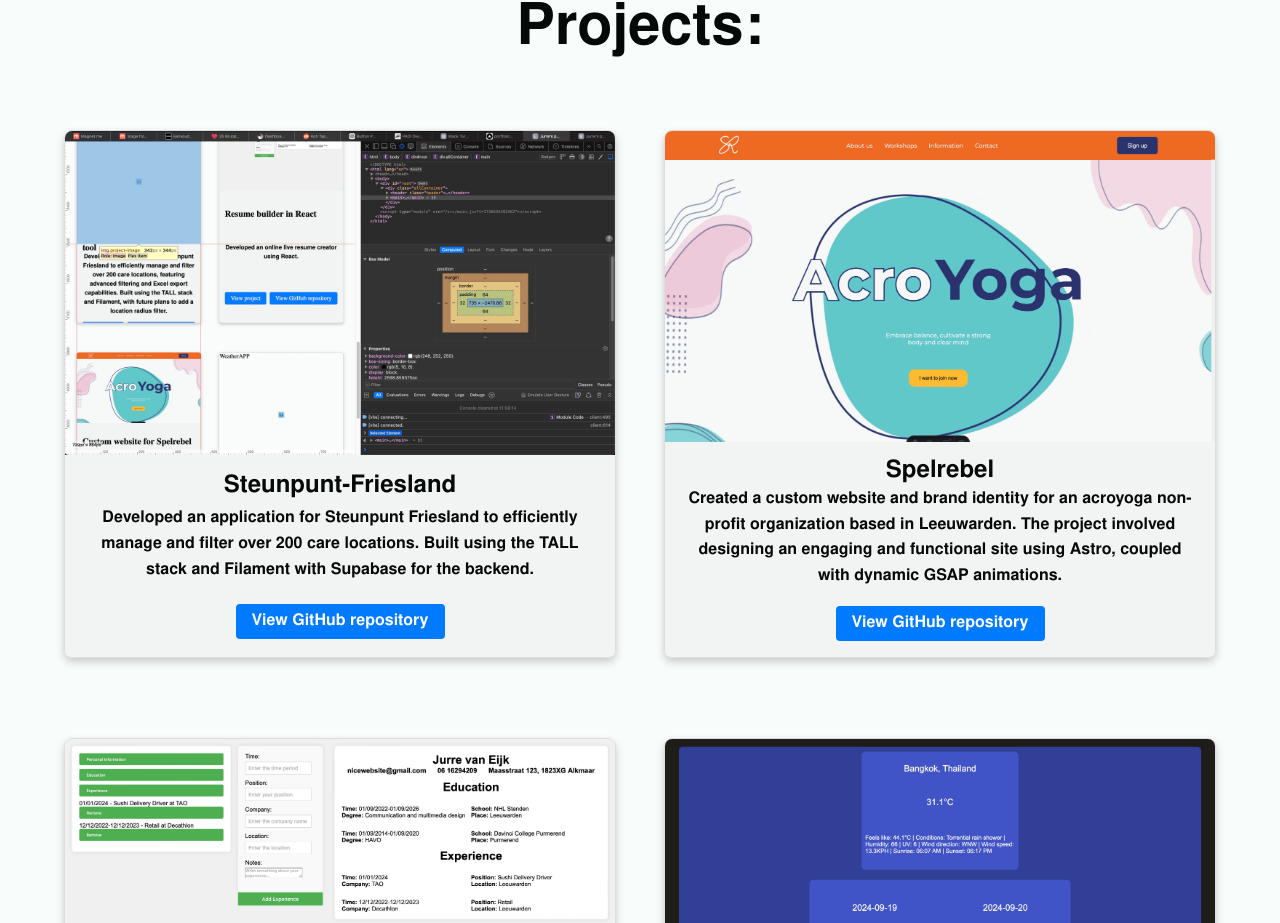
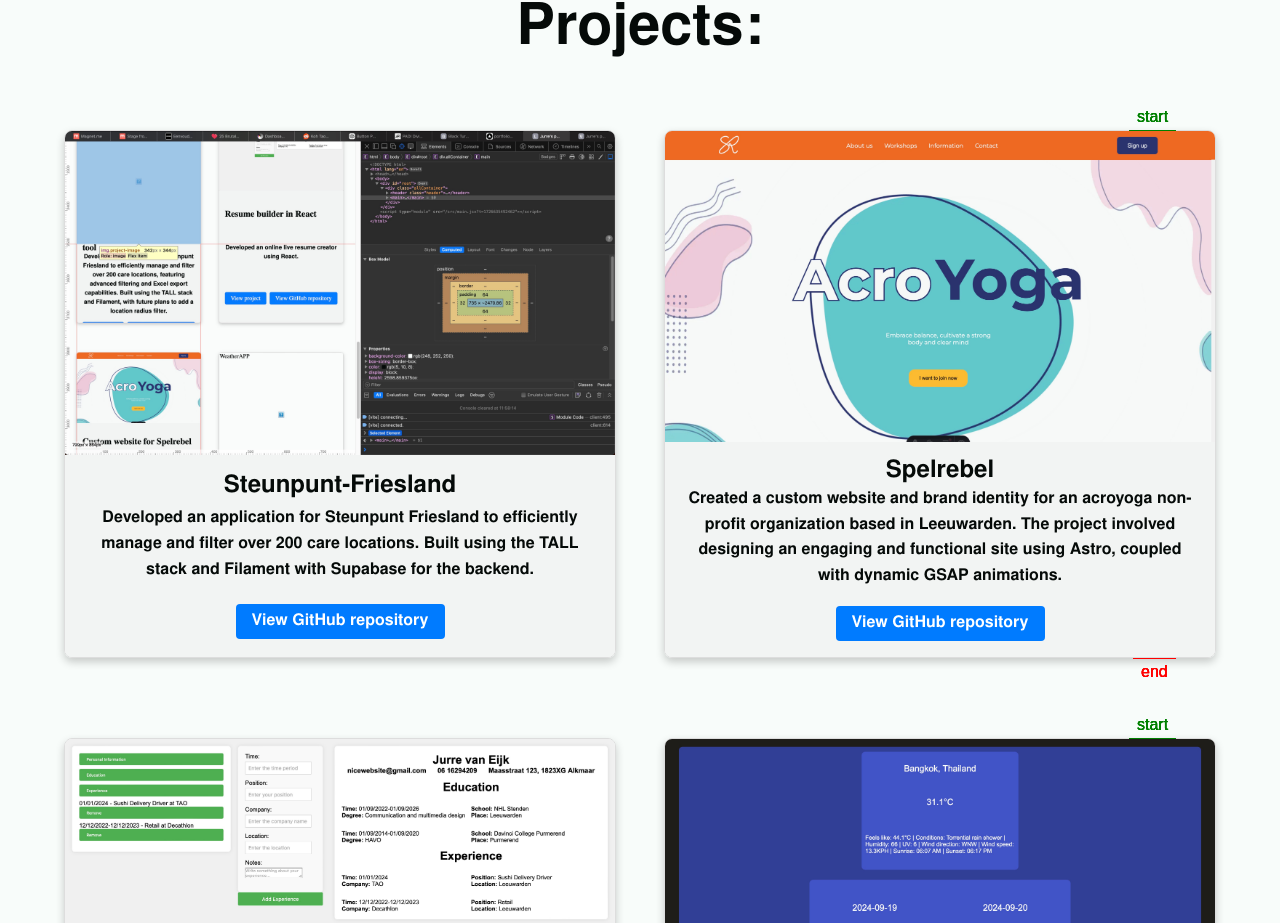
Before and after one commit to JurrevE/portfolio, a React (Vite) app: page / in a window 1280 px wide. Shown: the part 1877-2800 px from the top of the page. Built offline with nearby package versions, Linux system fonts and the light colour scheme.

Commit message:
gsap animations

```diff
--- a/src/MainContent.css
+++ b/src/MainContent.css
@@ -77,8 +77,10 @@ section p {
 }
 
 .project:hover {
-	transform: scale(1.05); /* Scale up the project div slightly */
-	box-shadow: 0 8px 16px rgba(0, 0, 0, 0.3); /* Larger shadow on hover */
+	transform: scale(
+		1.05
+	) !important; /* Use !important to ensure the hover effect applies */
+	box-shadow: 0 4px 8px rgba(0, 0, 0, 0.2) !important;
 }
 
 .project-image {
@@ -134,6 +136,7 @@ section p {
 	display: grid;
 	grid-template-columns: 1fr;
 	gap: 2rem;
+	margin-bottom: 5rem;
 }
 
 .projectsh2 {
--- a/src/assets/MainContent.jsx
+++ b/src/assets/MainContent.jsx
@@ -1,7 +1,11 @@
-import React from "react";
+import React, { useEffect } from "react";
 import "../App.css";
 import "../MainContent.css";
-import Project from "./Project";
+import { gsap } from "gsap";
+import { ScrollTrigger } from "gsap/ScrollTrigger";
+import Project from "./Project"; // Assuming you have a Project component
+
+gsap.registerPlugin(ScrollTrigger);
 
 function MainContent() {
 	const projectData = [
@@ -10,33 +14,56 @@ function MainContent() {
 			description:
 				"Developed an application for Steunpunt Friesland to efficiently manage and filter over 200 care locations. Built using the TALL stack and Filament with Supabase for the backend.",
 			imageSrc: "/placeholder.jpg",
-			projectLink: "https://www.yourproject1.com", // Correct project link
-			repoLink: "https://github.com/JurrevE/Steunpunt-Friesland", // GitHub link
+			projectLink: "https://www.yourproject1.com",
+			repoLink: "https://github.com/JurrevE/Steunpunt-Friesland",
 		},
 		{
 			title: "Spelrebel",
 			description:
 				"Created a custom website and brand identity for an acroyoga non-profit organization based in Leeuwarden. The project involved designing an engaging and functional site using Astro, coupled with dynamic GSAP animations.",
 			imageSrc: "/spelrebel.jpg",
-			projectLink: "https://youtu.be/A0YOL5Jo0Vo", // Correct project link
-			repoLink: "https://github.com/JurrevE/spelrebel", // GitHub link
+			projectLink: "https://youtu.be/A0YOL5Jo0Vo",
+			repoLink: "https://github.com/JurrevE/spelrebel",
 		},
 		{
 			title: "Resume creator",
 			description: "Developed an online live resume creator using React.",
 			imageSrc: "/CVgood.jpg",
-			projectLink: "https://cv-builder-two-roan.vercel.app", // Correct project link
-			repoLink: "https://github.com/JurrevE/CV-builder", // GitHub link
+			projectLink: "https://cv-builder-two-roan.vercel.app",
+			repoLink: "https://github.com/JurrevE/CV-builder",
 		},
 		{
 			title: "WeatherAPP",
 			description:
 				"Developed a weather app using the Free Weather API, built using vanilla HTML, CSS, and Javascript.",
 			imageSrc: "/weatherapp.jpg",
-			projectLink: "https://weatherapp-one-orcin.vercel.app", // Correct project link
-			repoLink: "https://github.com/JurrevE/weatherapp", // GitHub link
+			projectLink: "https://weatherapp-one-orcin.vercel.app",
+			repoLink: "https://github.com/JurrevE/weatherapp",
 		},
 	];
+
+	useEffect(() => {
+		// Select all the project elements and create individual ScrollTriggers for each
+		gsap.utils.toArray(".project").forEach((project) => {
+			gsap.fromTo(
+				project,
+				{ opacity: 0, y: 50 }, // Initial state
+				{
+					opacity: 1,
+					y: 0,
+					duration: 1.2,
+					ease: "power2.out",
+					scrollTrigger: {
+						trigger: project, // Each project triggers its own animation
+						start: "top 65%",
+						end: "bottom 60%",
+						toggleActions: "play none none none",
+						markers: true, // Set this to true to debug if needed
+					},
+				}
+			);
+		});
+	}, []);
 
 	return (
 		<main>
@@ -73,8 +100,8 @@ function MainContent() {
 						title={project.title}
 						description={project.description}
 						imageSrc={project.imageSrc}
-						projectLink={project.projectLink} // Passing correct project link
-						repoLink={project.repoLink} // Passing correct GitHub link
+						projectLink={project.projectLink}
+						repoLink={project.repoLink}
 					/>
 				))}
 			</section>
```
